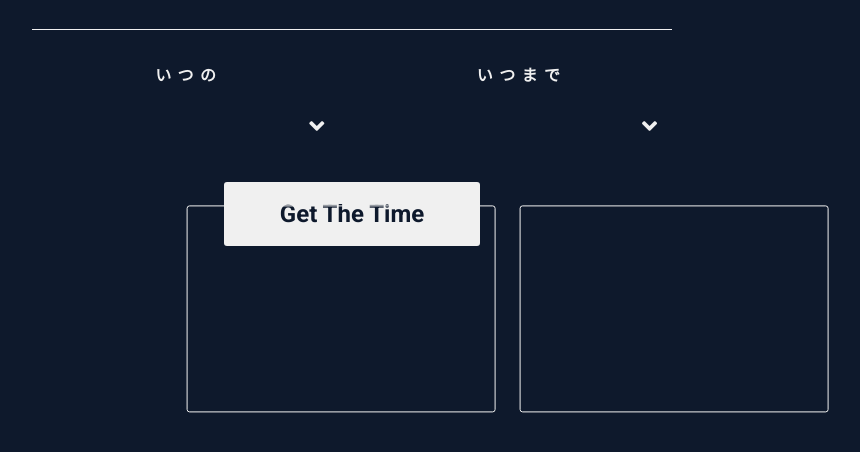
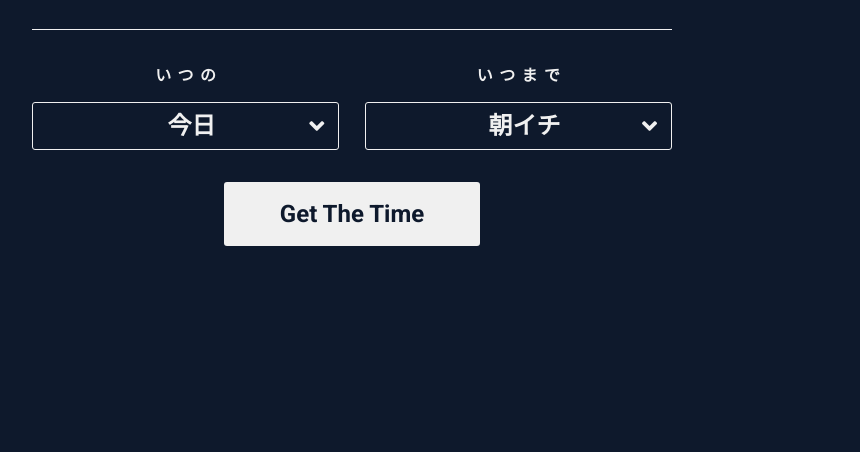
Before and after one commit to Kmash0613/shimekiri-dokei, a plain HTML site: page index.html in a window 1280 px wide. Shown: the part 278-730 px from the top of the page, without its empty margins (288-1148 px from the left). Drawn offline with nearby package versions, Linux system fonts and the light colour scheme.

Commit message:
css revised

```diff
--- a/style.scss
+++ b/style.scss
@@ -10,11 +10,11 @@ $key1:#186ad4;
 select{
     outline:none;
     -moz-appearance: none;
-    text-indent: 0.5em*2;
+    text-indent: 0.5em;
     text-overflow: '';
     background: none transparent;
     vertical-align: middle;
-    font-size: 3vw*2;
+    font-size: 3vw;
     color: inherit;
     -webkit-appearance: button;
     -moz-appearance: button;
@@ -22,14 +22,14 @@ select{
     appearance: none;
     -webkit-appearance: none;
     -moz-appearance: none;
-    height: 10vw*2;
-    padding: 8vw*2 12vw*2;
-    border:1px*2 solid $white;
+    height: 10vw;
+    padding: 0vw 3vw;
+    line-height: 5vw;
+    border:1px solid $white;
     text-align: center;
-    width:100%*2;
-    border-radius:3px*2;
+    width:100%;
+    border-radius:3px;
     font-weight:bold;
-    transform: scale(0.5);
 
 
 }
```
Also changed, not shown: style.css, 1 other file.
